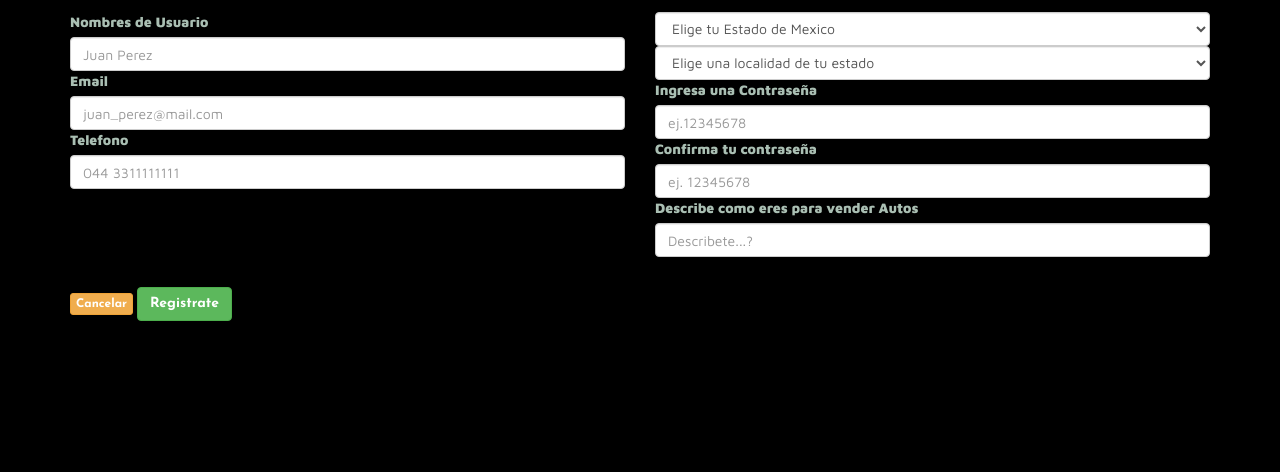
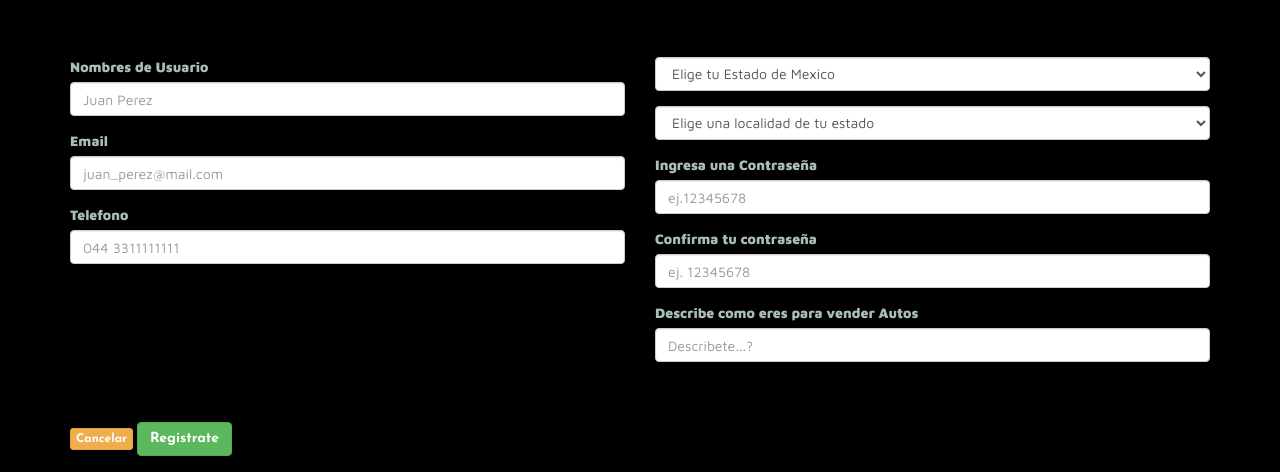
Before and after one commit to RamonGuerrero/Modulo-X, a plain HTML site: page registro.html in a window 1280 px wide. Shown: the part 328-800 px from the top of the page. Drawn offline with nearby package versions, Linux system fonts and the light colour scheme.

Commit message:
la pagina registro coloque la <form>
En la pagina registro coloque la etiqueta form y su clases como
form-group de bootstrap

```diff
--- a/registro.html
+++ b/registro.html
@@ -34,50 +34,70 @@
 				<h1>Registro a las ventas de Autos</h1>
 			</div>
 			<div class="col-xs-12 col-sm-6 col-md-6">
+				<div class="form-group">
 					<img src="imagenes/usuario.png" class="img-circle">
 					<label for="imagen">Sube una Imagen de Perfil</label>
 					<input id="imagen" type="file"/ class="form-control">
 				</div>
 			</div>
+		</div>
+
+		<form>
 			<div class="row">
 			<div class="col-xs-12 col-sm-6 col-md-6">
+				<div class="form-group">
 					<label for="nombre">Nombres de Usuario</label>
 					<input type="text" id="nombre" name="nombre" placeholder="Juan Perez" class="form-control" />
-
+				</div>
+				<div class="form-group">
 					<label for="mail">Email</label>
 					<input type="email" id="mail" name="mail" placeholder="juan_perez@mail.com" class="form-control" />
-
+				</div>
+				<div class="form-group">
 					<label for="Telefono">Telefono</label>
 					<input type="tel" id="Telefono" name="Telefono" placeholder="044 3311111111" class="form-control" />
+				</div>
 
 			</div>
 
 			<div class="col-xs-12 col-sm-6 col-md-6">
-
+				<div class="form-group">
 					<select name="Estado" class="form-control">
 						<option value="0">Elige tu Estado de Mexico</option><br>
 					</select>
+				</div>
 
+				<div class="form-group">
 					<select name="Localidad" class="form-control">
-					<option values="0">Elige una localidad de tu estado</option>
+						<option value="0">Elige una localidad de tu estado</option>
 					</select>
+				</div>
 
+				<div class="form-group">
 					<label for="contraseña">Ingresa una Contraseña</label>
 					<input type="password" id"contraseña" name="contraseña" pattern="[.]{8,}" class="form-control" placeholder="ej.12345678"/>
-
+				</div>
+				<div class="form-group">
 					<label for="confirmacion">Confirma tu contraseña</label>
 					<input type="password" id="confirmacion" name="confirmacion" pattern="[.]{8,}" class="form-control" placeholder="ej. 12345678"/>
+				</div>
 
+				<div class="form-group">
 					<label for="descripcion">Describe como eres para vender Autos</label>
 					<input type="text" id="descripcion" name="descripcion" size="200" placeholder="Describete...?" class="form-control" />
+				</div>
+
 			</div>
 		</div>
 		<div class="row">
 			<div class="col-xs-12 col-sm-4 col-md-3">
+				<div class="form-group">
 					<button type="reset" class="btn btn-warning btn-xs">Cancelar</button>
 					<a href="bienvenida.html" class="btn btn-success">Registrate</a>
 				</div>
 			</div>
 		</div>
+		</form>
+	</div>
 </body>
 </html>
```
Lines whose indentation alone changed are shown as unchanged.
